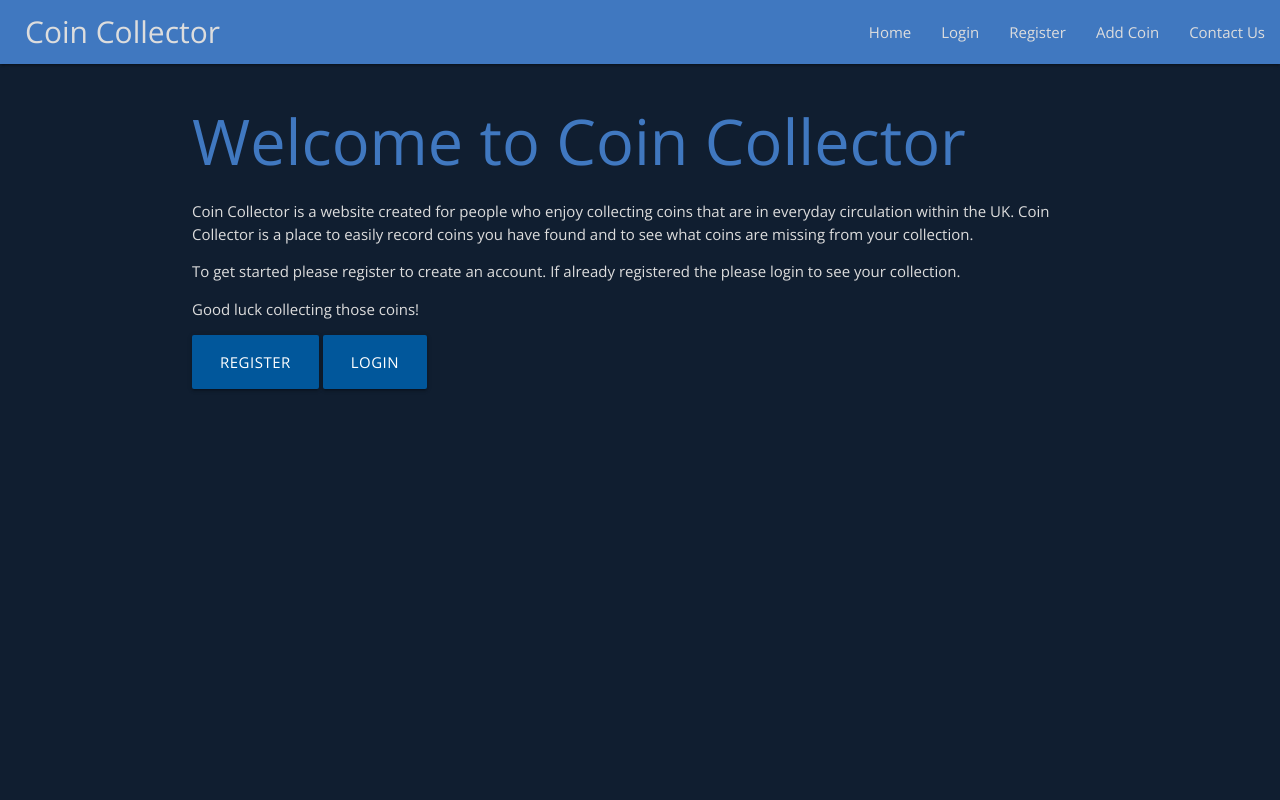
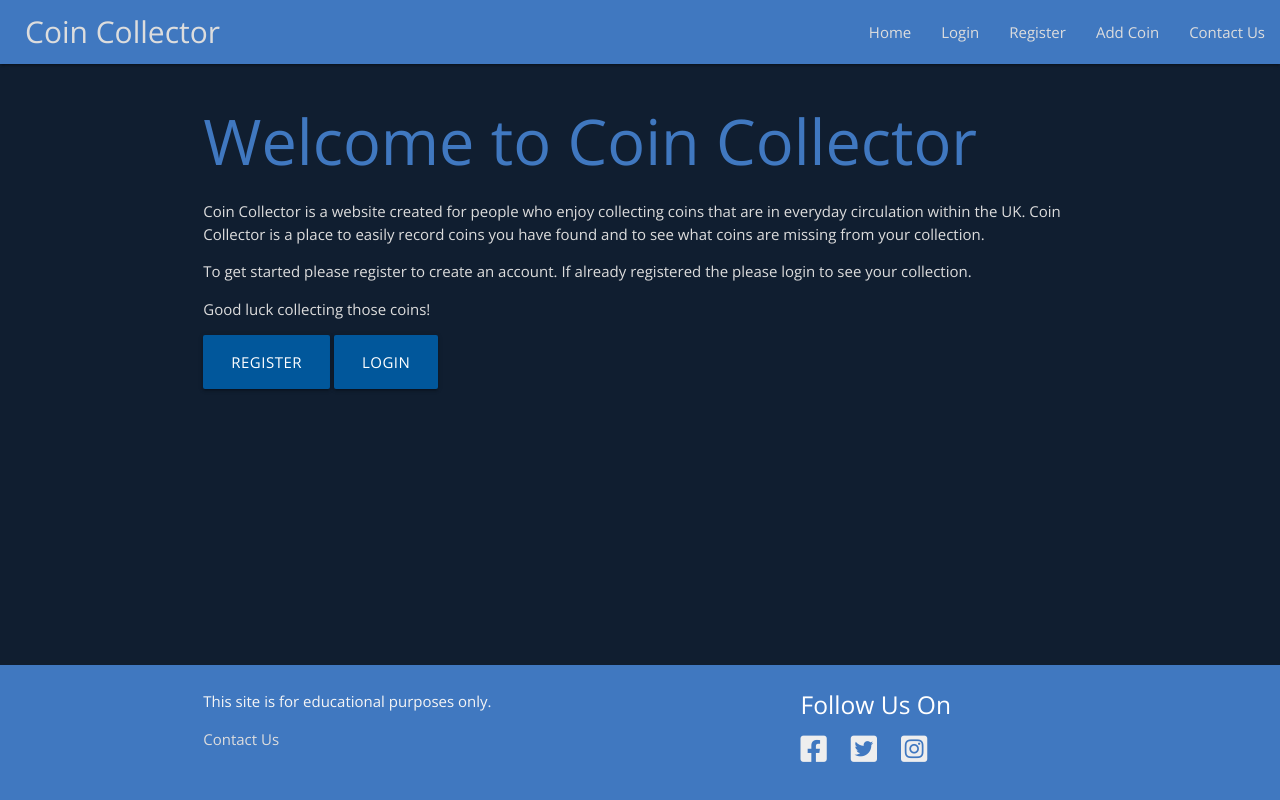
Before and after one commit to peejaywk/MS3-CoinCollector, a Flask app: page / in a window 1280 px wide. Run offline with Flask 2, Linux system fonts and the light colour scheme; some libraries are stand-ins or nearby versions.

Commit message:
Add Materialize footer and social media links to the base template.

```diff
--- a/static/css/style.css
+++ b/static/css/style.css
@@ -2,6 +2,13 @@
 body {
     font-family: 'Open Sans', sans-serif;
     background-color: #101E30;
+    display: flex;
+    min-height: 100vh;
+    flex-direction: column;
+}
+
+main {
+    flex: 1 0 auto;
 }
 
 h1,
@@ -30,6 +37,27 @@ nav .brand-logo {
 nav li a {
     color: #DDDDDD;
     font-weight: 400;
+}
+
+/* -------------- Footer ---------- */
+.page-footer {
+    background-color: #4078C0;
+    color: #DDDDDD;
+    padding-top: 10px;
+}
+
+.footer-social-media li {
+    display: inline-block;
+    padding-right: 20px;
+    font-size: 1rem;
+}
+
+.footer-social-media li a i {
+    font-size: 2rem;
+}
+
+.footer-link li a {
+    color: #DDDDDD;
 }
 
 .modal {
--- a/templates/base.html
+++ b/templates/base.html
@@ -22,6 +22,7 @@
 </head>
 
 <body>
+    <!-- Nav Bar -->
     <nav>
         <div class="nav-wrapper">
             <a href="{{ url_for('get_coins') }}" class="brand-logo left">Coin Collector</a>
@@ -64,8 +65,8 @@
         <li><a href="#">Contact Us</a></li>
     </ul>
 
+    <!-- Flash Message -->
     <section>
-        <!-- flash messages -->
         {% with messages = get_flashed_messages() %}
         {% if messages %}
         {% for message in messages %}
@@ -77,11 +78,48 @@
         {% endwith %}
     </section>
 
+    <!-- Main Page Content -->
     <main class="container">
         {% block content %}
         {% endblock %}
     </main>
 
+    <!-- Footer -->
+    <footer class="page-footer">
+        <div class="container">
+            <div class="row">
+                <div class="col l6 s12">
+                    <p class="grey-text text-lighten-4">This site is for educational purposes only.</p>
+                    <ul class="footer-link">
+                        <li><a href="#">Contact Us</a></li>
+                    </ul>
+                </div>
+                <div class="col l4 offset-l2 s12">
+                    <h5 class="white-text">Follow Us On</h5>
+                    <ul class="footer-social-media">
+                        <li>
+                            <a class="grey-text text-lighten-3" href="https://en-gb.facebook.com/" target="_blank"
+                                aria-label="Facebook Page">
+                                <i class="fab fa-facebook-square"></i>
+                            </a>
+                        </li>
+                        <li>
+                            <a class="grey-text text-lighten-3" href="https://twitter.com/?lang=en-gb" target="_blank"
+                                aria-label="Twitter Page">
+                                <i class="fab fa-twitter-square"></i>
+                            </a>
+                        </li>
+                        <li>
+                            <a class="grey-text text-lighten-3" href="https://www.instagram.com/" target="_blank"
+                                aria-label="Instagram Page">
+                                <i class="fab fa-instagram-square"></i>
+                            </a>
+                        </li>
+                    </ul>
+                </div>
+            </div>
+        </div>
+    </footer>
 
     <script src="https://code.jquery.com/jquery-3.6.0.min.js"
         integrity="sha256-/xUj+3OJU5yExlq6GSYGSHk7tPXikynS7ogEvDej/m4=" crossorigin="anonymous"></script>
--- a/templates/user_coins.html
+++ b/templates/user_coins.html
@@ -2,6 +2,8 @@
 {% block content %}
 
 {% if not session.user %}
+<div class="row">
+    <div class="col s12">
         <h1>Welcome to Coin Collector</h1>
         <p>Coin Collector is a website created for people who enjoy collecting coins that are in everyday
             circulation within the UK. Coin Collector is a place to easily record coins you have found and
@@ -14,7 +16,8 @@
 
         <a class="waves-effect waves-light btn-large light-blue darken-4" href="{{ url_for('register') }}">Register</a>
         <a class="waves-effect waves-light btn-large light-blue darken-4" href="{{ url_for('login') }}">Login</a>
-
+    </div>
+</div>
 {% else %}
 {% if coins|length > 0 %}
 <h4>Your Coin Collection</h4>
@@ -68,8 +71,10 @@
                 </tbody>
             </table>
             <div>
-                <a href="#edit_{{coin._id}}" class="waves-effect waves-light btn-small green lighten-1 modal-trigger">Edit</a>
-                <a href="#delete_{{coin._id}}" class="waves-effect waves-light btn-small red lighten-1 modal-trigger">Delete</a>
+                <a href="#edit_{{coin._id}}"
+                    class="waves-effect waves-light btn-small green lighten-1 modal-trigger">Edit</a>
+                <a href="#delete_{{coin._id}}"
+                    class="waves-effect waves-light btn-small red lighten-1 modal-trigger">Delete</a>
             </div>
         </div>
 
@@ -112,10 +117,11 @@
 </ul>
 
 {% else %}
-<div class="row"></div>
+<div class="row">
     <div class="col s12">
         <h4>Your Collection</h4>
-    <p>You currently have no coins in your collection. To start collecting click 'Coin List' in the menu above or click
+        <p>You currently have no coins in your collection. To start collecting click 'Coin List' in the menu above or
+            click
             the button below.</p>
 
     </div>
```
Lines whose indentation alone changed are shown as unchanged.
